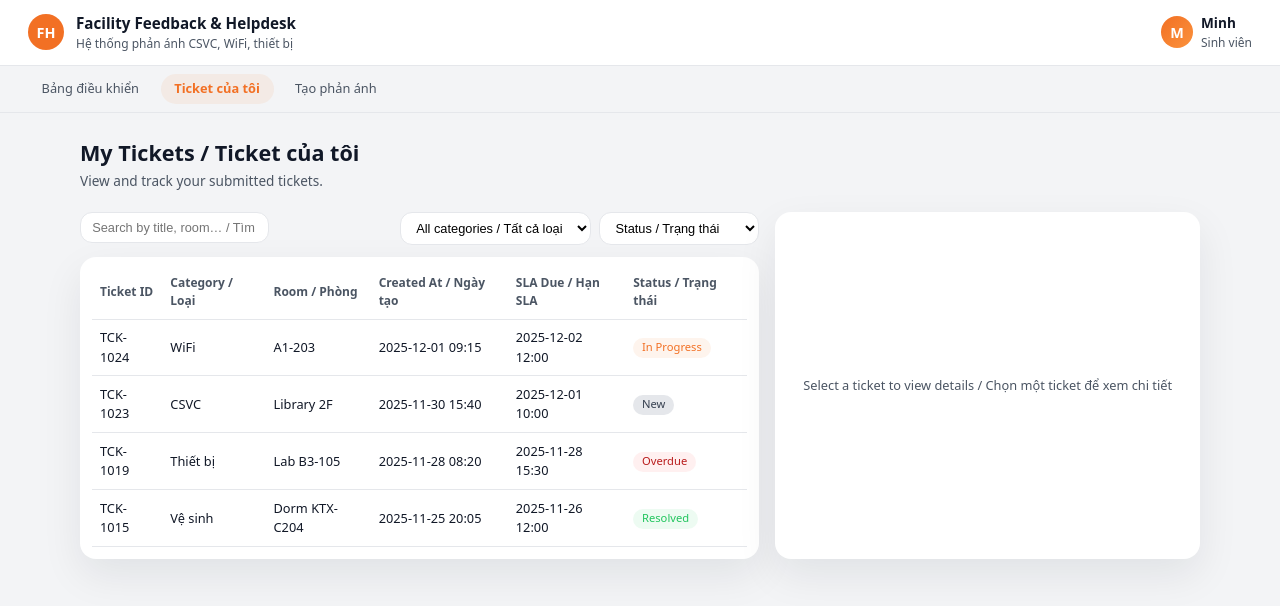
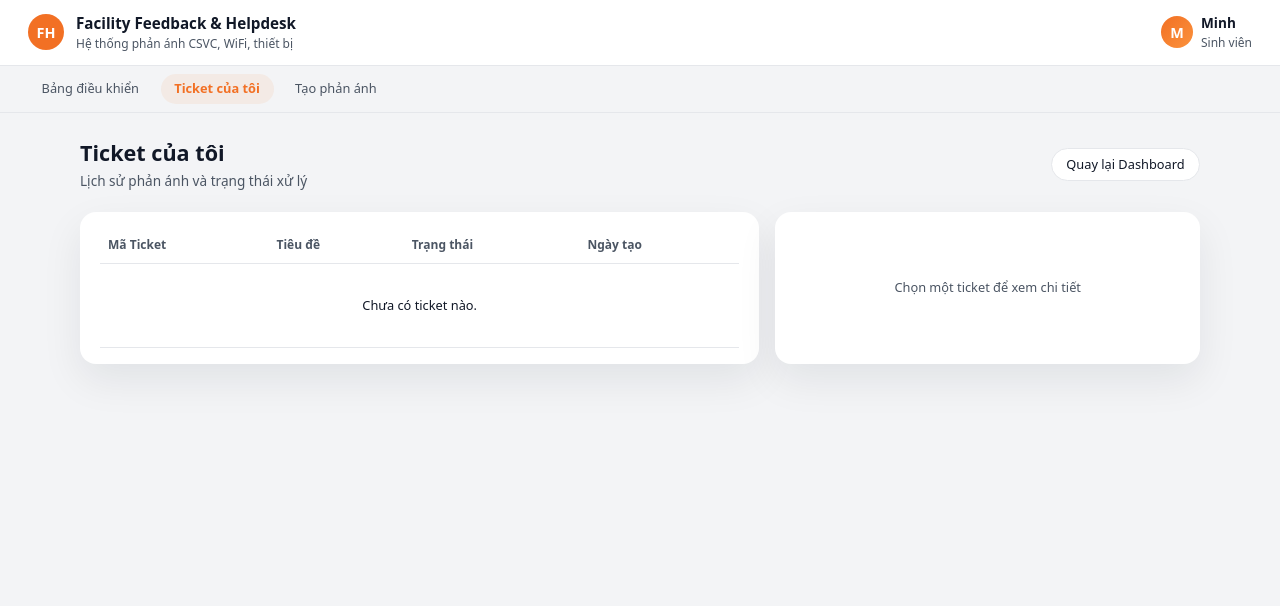
Before and after one commit to minhnnse185018/HelpDesk, a React (Vite) app: page /student/my-tickets in a window 1280 px wide. Shown: the top 606 px of the page. Built offline with nearby package versions, Linux system fonts and the light colour scheme.

Commit message:
cho xem lại phản ánh và bên admin cập nhật tình trạng giải quyết vđ

```diff
--- a/src/layouts/StudentLayout.jsx
+++ b/src/layouts/StudentLayout.jsx
@@ -1,9 +1,23 @@
-import { useState } from 'react'
+import { useState, useEffect, useRef } from 'react'
 import { NavLink, Outlet, useNavigate } from 'react-router-dom'
 
 function StudentLayout() {
   const navigate = useNavigate()
   const [showDropdown, setShowDropdown] = useState(false)
+  const dropdownRef = useRef(null)
+
+  useEffect(() => {
+    const handleClickOutside = (event) => {
+      if (dropdownRef.current && !dropdownRef.current.contains(event.target)) {
+        setShowDropdown(false)
+      }
+    }
+
+    document.addEventListener('mousedown', handleClickOutside)
+    return () => {
+      document.removeEventListener('mousedown', handleClickOutside)
+    }
+  }, [])
 
   const handleLogout = () => {
     // Implement logout logic here (e.g., clear tokens)
@@ -24,6 +38,7 @@ function StudentLayout() {
           <div
             className="user-info"
             onClick={() => setShowDropdown(!showDropdown)}
+            ref={dropdownRef}
             style={{ cursor: 'pointer', position: 'relative' }}
           >
             <div className="user-avatar">M</div>
@@ -33,6 +48,9 @@ function StudentLayout() {
             </div>
             {showDropdown && (
               <div className="user-dropdown">
+                <button onClick={() => navigate('/student/my-tickets')} className="user-dropdown-item">
+                  Ticket của tôi
+                </button>
                 <button onClick={handleLogout} className="user-dropdown-item">
                   Đăng xuất
                 </button>
--- a/src/pages/admin/AdminDashboard.jsx
+++ b/src/pages/admin/AdminDashboard.jsx
@@ -2,6 +2,11 @@ import { useEffect, useState } from 'react'
 
 function AdminDashboard() {
   const [recentTickets, setRecentTickets] = useState([])
+
+  const [editingTicket, setEditingTicket] = useState(null)
+  const [isModalOpen, setIsModalOpen] = useState(false)
+  const [newStatus, setNewStatus] = useState('')
+  const [reason, setReason] = useState('')
 
   useEffect(() => {
     const localTickets = JSON.parse(localStorage.getItem('tickets') || '[]')
@@ -31,8 +36,65 @@ function AdminDashboard() {
         slaDue: 'Completed',
       },
     ]
-    setRecentTickets([...localTickets, ...mockTickets])
+    // Merge mock data only if not present in local storage (simple dedup by ID)
+    const localIds = new Set(localTickets.map(t => t.id))
+    const uniqueMock = mockTickets.filter(t => !localIds.has(t.id))
+
+    setRecentTickets([...localTickets, ...uniqueMock])
   }, [])
+
+  const handleEditClick = (ticket) => {
+    setEditingTicket(ticket)
+    setNewStatus(ticket.statusKey)
+    setReason(ticket.adminResponse || '')
+    setIsModalOpen(true)
+  }
+
+  const handleSaveStatus = () => {
+    if (!editingTicket) return
+
+    const statusMap = {
+      'new': 'Mới',
+      'in-progress': 'Đang xử lý',
+      'resolved': 'Đã xử lý',
+      'rejected': 'Từ chối',
+      'overdue': 'Quá hạn'
+    }
+
+    const updatedTicket = {
+      ...editingTicket,
+      statusKey: newStatus,
+      status: statusMap[newStatus],
+      adminResponse: reason
+    }
+
+    // Update in list
+    const updatedList = recentTickets.map(t =>
+      t.id === editingTicket.id ? updatedTicket : t
+    )
+    setRecentTickets(updatedList)
+
+    // Update in localStorage
+    // Note: This simple logic assumes all displayed tickets are in localStorage.
+    // For a real app, we'd separate mock and real data better.
+    // Here we filter out mock IDs before saving if we want to persist only user tickets,
+    // but for this demo, we'll try to save everything or just update the ones that exist.
+    const localTickets = JSON.parse(localStorage.getItem('tickets') || '[]')
+    const ticketExists = localTickets.some(t => t.id === editingTicket.id)
+
+    let newLocalTickets
+    if (ticketExists) {
+      newLocalTickets = localTickets.map(t =>
+        t.id === editingTicket.id ? updatedTicket : t
+      )
+    } else {
+      // If it was a mock ticket, we add it to local storage to persist the change
+      newLocalTickets = [updatedTicket, ...localTickets]
+    }
+
+    localStorage.setItem('tickets', JSON.stringify(newLocalTickets))
+    setIsModalOpen(false)
+  }
   const kpis = [
     { label: 'Tổng số ticket', value: 132 },
     { label: 'Đúng SLA', value: '87%' },
@@ -135,6 +197,7 @@ function AdminDashboard() {
                 <th>Phòng</th>
                 <th>Trạng thái</th>
                 <th>Hạn SLA</th>
+                <th>Hành động</th>
               </tr>
             </thead>
             <tbody>
@@ -151,12 +214,61 @@ function AdminDashboard() {
                     </span>
                   </td>
                   <td>{ticket.slaDue}</td>
+                  <td>
+                    <button
+                      className="btn btn-secondary subtle"
+                      style={{ padding: '0.2rem 0.5rem', fontSize: '0.75rem' }}
+                      onClick={() => handleEditClick(ticket)}
+                    >
+                      Cập nhật
+                    </button>
+                  </td>
                 </tr>
               ))}
             </tbody>
           </table>
         </div>
       </section>
+
+      {isModalOpen && (
+        <div className="modal-overlay">
+          <div className="modal-content">
+            <div className="modal-header">
+              <h3>Cập nhật trạng thái Ticket</h3>
+              <button className="close-btn" onClick={() => setIsModalOpen(false)}>×</button>
+            </div>
+            <div className="modal-body">
+              <div className="form-field">
+                <label className="form-label">Trạng thái</label>
+                <select
+                  className="input"
+                  value={newStatus}
+                  onChange={(e) => setNewStatus(e.target.value)}
+                >
+                  <option value="new">Mới</option>
+                  <option value="in-progress">Đang xử lý</option>
+                  <option value="resolved">Đã xử lý</option>
+                  <option value="rejected">Từ chối</option>
+                </select>
+              </div>
+              <div className="form-field">
+                <label className="form-label">Lý do / Ghi chú</label>
+                <textarea
+                  className="input textarea"
+                  rows={3}
+                  value={reason}
+                  onChange={(e) => setReason(e.target.value)}
+                  placeholder="Nhập lý do nếu từ chối hoặc ghi chú thêm..."
+                />
+              </div>
+            </div>
+            <div className="modal-footer">
+              <button className="btn btn-secondary" onClick={() => setIsModalOpen(false)}>Hủy</button>
+              <button className="btn btn-primary" onClick={handleSaveStatus}>Lưu thay đổi</button>
+            </div>
+          </div>
+        </div>
+      )}
     </div>
   )
 }
--- a/src/pages/student/MyTickets.jsx
+++ b/src/pages/student/MyTickets.jsx
@@ -1,214 +1,145 @@
-import { useState } from 'react'
-
-const mockTickets = [
-  {
-    id: 'TCK-1024',
-    category: 'WiFi',
-    room: 'A1-203',
-    createdAt: '2025-12-01 09:15',
-    slaDue: '2025-12-02 12:00',
-    status: 'In Progress',
-    statusKey: 'in-progress',
-  },
-  {
-    id: 'TCK-1023',
-    category: 'CSVC',
-    room: 'Library 2F',
-    createdAt: '2025-11-30 15:40',
-    slaDue: '2025-12-01 10:00',
-    status: 'New',
-    statusKey: 'new',
-  },
-  {
-    id: 'TCK-1019',
-    category: 'Thiết bị',
-    room: 'Lab B3-105',
-    createdAt: '2025-11-28 08:20',
-    slaDue: '2025-11-28 15:30',
-    status: 'Overdue',
-    statusKey: 'overdue',
-  },
-  {
-    id: 'TCK-1015',
-    category: 'Vệ sinh',
-    room: 'Dorm KTX-C204',
-    createdAt: '2025-11-25 20:05',
-    slaDue: '2025-11-26 12:00',
-    status: 'Resolved',
-    statusKey: 'resolved',
-  },
-]
+import { useEffect, useState } from 'react'
+import { useNavigate } from 'react-router-dom'
 
 function MyTickets() {
+  const navigate = useNavigate()
+  const [tickets, setTickets] = useState([])
   const [selectedTicket, setSelectedTicket] = useState(null)
 
+  useEffect(() => {
+    const localTickets = JSON.parse(localStorage.getItem('tickets') || '[]')
+    setTickets(localTickets)
+  }, [])
+
+  const getStatusBadgeClass = (statusKey) => {
+    switch (statusKey) {
+      case 'new': return 'status-new'
+      case 'in-progress': return 'status-in-progress'
+      case 'resolved': return 'status-resolved'
+      case 'overdue': return 'status-overdue'
+      case 'rejected': return 'status-overdue' // Re-use red for rejected
+      default: return 'status-new'
+    }
+  }
+
   return (
-    <div className="page page-with-panel">
+    <div className="page">
       <div className="page-header">
         <div>
-          <h2 className="page-title">My Tickets / Ticket của tôi</h2>
-          <p className="page-subtitle">
-            View and track your submitted tickets.
-          </p>
+          <h2 className="page-title">Ticket của tôi</h2>
+          <p className="page-subtitle">Lịch sử phản ánh và trạng thái xử lý</p>
         </div>
+        <button type="button" className="btn btn-secondary" onClick={() => navigate('/student/dashboard')}>
+          Quay lại Dashboard
+        </button>
       </div>
 
-      <section className="section section-with-panel">
-        <div className="table-panel">
-          <div className="filter-bar">
-            <div className="filter-bar-main">
-              <div className="search-field">
-                <input
-                  type="text"
-                  className="input"
-                  placeholder="Search by title, room… / Tìm theo tiêu đề, phòng…"
-                />
-              </div>
-              <select className="input filter-input">
-                <option>All categories / Tất cả loại</option>
-                <option>CSVC</option>
-                <option>WiFi</option>
-                <option>Thiết bị</option>
-                <option>Vệ sinh</option>
-              </select>
-              <select className="input filter-input">
-                <option>Status / Trạng thái</option>
-                <option>New</option>
-                <option>In Progress</option>
-                <option>Resolved</option>
-                <option>Overdue</option>
-              </select>
-            </div>
-          </div>
-
-          <div className="card table-card">
+      <div className={`page-with-panel ${selectedTicket ? 'active' : ''}`}>
+        <div className="section-with-panel">
+          {/* List Panel */}
+          <div className="card table-panel">
             <table className="table">
               <thead>
                 <tr>
-                  <th>Ticket ID</th>
-                  <th>Category / Loại</th>
-                  <th>Room / Phòng</th>
-                  <th>Created At / Ngày tạo</th>
-                  <th>SLA Due / Hạn SLA</th>
-                  <th>Status / Trạng thái</th>
+                  <th>Mã Ticket</th>
+                  <th>Tiêu đề</th>
+                  <th>Trạng thái</th>
+                  <th>Ngày tạo</th>
                 </tr>
               </thead>
               <tbody>
-                {mockTickets.map((ticket) => (
+                {tickets.length === 0 ? (
+                  <tr>
+                    <td colSpan="4" style={{ textAlign: 'center', padding: '2rem' }}>
+                      Chưa có ticket nào.
+                    </td>
+                  </tr>
+                ) : (
+                  tickets.map((ticket) => (
                     <tr
                       key={ticket.id}
-                    className={
-                      selectedTicket?.id === ticket.id ? 'row-selected' : ''
-                    }
                       onClick={() => setSelectedTicket(ticket)}
+                      className={selectedTicket?.id === ticket.id ? 'row-selected' : ''}
+                      style={{ cursor: 'pointer' }}
                     >
                       <td>{ticket.id}</td>
-                    <td>{ticket.category}</td>
-                    <td>{ticket.room}</td>
-                    <td>{ticket.createdAt}</td>
-                    <td>{ticket.slaDue}</td>
+                      <td>{ticket.title}</td>
                       <td>
-                      <span
-                        className={`status-badge status-${ticket.statusKey}`}
-                      >
+                        <span className={`status-badge ${getStatusBadgeClass(ticket.statusKey)}`}>
                           {ticket.status}
                         </span>
                       </td>
+                      <td>{new Date(ticket.timestamp).toLocaleDateString()}</td>
                     </tr>
-                ))}
+                  ))
+                )}
               </tbody>
             </table>
           </div>
+
+          {/* Detail Panel */}
+          {selectedTicket ? (
+            <div className="detail-panel">
+              <div className="card detail-card">
+                <div className="section-header">
+                  <h3 className="detail-title">{selectedTicket.title}</h3>
+                  <span className={`status-badge ${getStatusBadgeClass(selectedTicket.statusKey)}`}>
+                    {selectedTicket.status}
+                  </span>
                 </div>
-
-        <aside className="detail-panel">
-          {selectedTicket ? (
-            <div className="card detail-card">
-              <h3 className="detail-title">
-                Ticket Detail / Chi tiết Ticket
-              </h3>
-              <p className="detail-subtitle">{selectedTicket.id}</p>
+                <p className="detail-subtitle">ID: {selectedTicket.id} • {new Date(selectedTicket.timestamp).toLocaleString()}</p>
 
                 <div className="detail-grid">
                   <div>
-                  <p className="detail-label">Category / Loại</p>
+                    <p className="detail-label">Loại</p>
                     <p className="detail-value">{selectedTicket.category}</p>
                   </div>
                   <div>
-                  <p className="detail-label">Room / Phòng</p>
+                    <p className="detail-label">Mức độ</p>
+                    <p className="detail-value">{selectedTicket.priority}</p>
+                  </div>
+                  <div>
+                    <p className="detail-label">Phòng</p>
                     <p className="detail-value">{selectedTicket.room}</p>
                   </div>
                   <div>
-                  <p className="detail-label">Created At / Ngày tạo</p>
-                  <p className="detail-value">{selectedTicket.createdAt}</p>
-                </div>
-                <div>
-                  <p className="detail-label">SLA Due / Hạn SLA</p>
-                  <p className="detail-value">{selectedTicket.slaDue}</p>
-                </div>
-                <div>
-                  <p className="detail-label">Status / Trạng thái</p>
-                  <p className="detail-value">
-                    <span
-                      className={`status-badge status-${selectedTicket.statusKey}`}
-                    >
-                      {selectedTicket.status}
-                    </span>
-                  </p>
+                    <p className="detail-label">Bộ phận</p>
+                    <p className="detail-value">{selectedTicket.department}</p>
                   </div>
                 </div>
 
                 <div className="detail-section">
-                <h4 className="detail-section-title">
-                  Timeline / Lịch sử xử lý
-                </h4>
-                <ul className="timeline">
-                  <li className="timeline-item">
-                    <div className="timeline-dot" />
-                    <div>
-                      <p className="timeline-title">
-                        Ticket created / Tạo ticket
-                      </p>
-                      <p className="timeline-meta">
-                        2025-11-28 08:20 · Minh
-                      </p>
+                  <h4 className="detail-section-title">Mô tả</h4>
+                  <p className="detail-value" style={{ whiteSpace: 'pre-wrap' }}>{selectedTicket.description}</p>
                 </div>
-                  </li>
-                  <li className="timeline-item">
-                    <div className="timeline-dot" />
-                    <div>
-                      <p className="timeline-title">
-                        Assigned to facility staff / Phân công nhân sự CSVC
-                      </p>
-                      <p className="timeline-meta">
-                        2025-11-28 09:00 · Admin
-                      </p>
+
+                {selectedTicket.fileNames && selectedTicket.fileNames.length > 0 && (
+                  <div className="detail-section">
+                    <h4 className="detail-section-title">Đính kèm</h4>
+                    <div style={{ display: 'flex', flexWrap: 'wrap', gap: '0.5rem' }}>
+                      {selectedTicket.fileNames.map((name, idx) => (
+                        <span key={idx} className="pill">📎 {name}</span>
+                      ))}
                     </div>
-                  </li>
-                  <li className="timeline-item">
-                    <div className="timeline-dot" />
-                    <div>
-                      <p className="timeline-title">
-                        In Progress / Đang xử lý
-                      </p>
-                      <p className="timeline-meta">
-                        2025-11-28 10:15 · Staff
-                      </p>
                   </div>
-                  </li>
-                </ul>
+                )}
+
+                {/* Admin Response Section */}
+                {(selectedTicket.adminResponse || selectedTicket.statusKey === 'rejected') && (
+                  <div className="detail-section" style={{ backgroundColor: '#fff7ed', padding: '1rem', borderRadius: '8px', marginTop: '1rem' }}>
+                    <h4 className="detail-section-title" style={{ color: '#c2410c' }}>Phản hồi từ Admin</h4>
+                    <p className="detail-value">{selectedTicket.adminResponse || 'Không có lý do cụ thể.'}</p>
+                  </div>
+                )}
               </div>
             </div>
           ) : (
             <div className="card detail-card empty-detail">
-              <p className="empty-detail-text">
-                Select a ticket to view details / Chọn một ticket để xem chi
-                tiết
-              </p>
+              <p className="empty-detail-text">Chọn một ticket để xem chi tiết</p>
             </div>
           )}
-        </aside>
-      </section>
+        </div>
+      </div>
     </div>
   )
 }
--- a/src/pages/student/StudentDashboard.jsx
+++ b/src/pages/student/StudentDashboard.jsx
@@ -1,43 +1,31 @@
+import { useEffect, useState } from 'react'
+import { useNavigate } from 'react-router-dom'
+
 function StudentDashboard() {
+  const navigate = useNavigate()
+  const [recentTickets, setRecentTickets] = useState([])
+  const [stats, setStats] = useState({
+    open: 0,
+    processing: 0,
+    resolved: 0
+  })
+
+  useEffect(() => {
+    const localTickets = JSON.parse(localStorage.getItem('tickets') || '[]')
+    setRecentTickets(localTickets)
+
+    // Calculate stats
+    const open = localTickets.filter(t => t.statusKey === 'new').length
+    const processing = localTickets.filter(t => t.statusKey === 'in-progress').length
+    const resolved = localTickets.filter(t => t.statusKey === 'resolved').length
+
+    setStats({ open, processing, resolved })
+  }, [])
+
   const overviewStats = [
-    { label: 'Ticket đang mở', value: 3 },
-    { label: 'Đang xử lý', value: 5 },
-    { label: 'Đã xử lý', value: 18 },
-  ]
-
-  const recentTickets = [
-    {
-      id: 'TCK-1024',
-      category: 'WiFi',
-      room: 'A1-203',
-      status: 'Đang xử lý',
-      statusKey: 'in-progress',
-      slaDue: 'Today 17:00',
-    },
-    {
-      id: 'TCK-1023',
-      category: 'CSVC',
-      room: 'Library 2F',
-      status: 'Mới',
-      statusKey: 'new',
-      slaDue: 'Tomorrow 10:00',
-    },
-    {
-      id: 'TCK-1019',
-      category: 'Thiết bị',
-      room: 'Lab B3-105',
-      status: 'Quá hạn',
-      statusKey: 'overdue',
-      slaDue: 'Yesterday 15:30',
-    },
-    {
-      id: 'TCK-1015',
-      category: 'Vệ sinh',
-      room: 'Dorm KTX-C204',
-      status: 'Đã xử lý',
-      statusKey: 'resolved',
-      slaDue: 'Completed',
-    },
+    { label: 'Ticket đang mở', value: stats.open },
+    { label: 'Đang xử lý', value: stats.processing },
+    { label: 'Đã xử lý', value: stats.resolved },
   ]
 
   const filters = ['Tất cả', 'Mới', 'Đang xử lý', 'Đã xử lý', 'Quá hạn']
@@ -51,7 +39,7 @@ function StudentDashboard() {
             Xin chào Minh 👋 – Sinh viên
           </p>
         </div>
-        <button type="button" className="btn btn-primary">
+        <button type="button" className="btn btn-primary" onClick={() => navigate('/student/create-ticket')}>
           Tạo phản ánh mới
         </button>
       </div>
```
Also changed, not shown: src/App.css (+63 -0 lines), src/layouts/AdminLayout.jsx (+22 -2 lines). Lines whose indentation alone changed are shown as unchanged.
